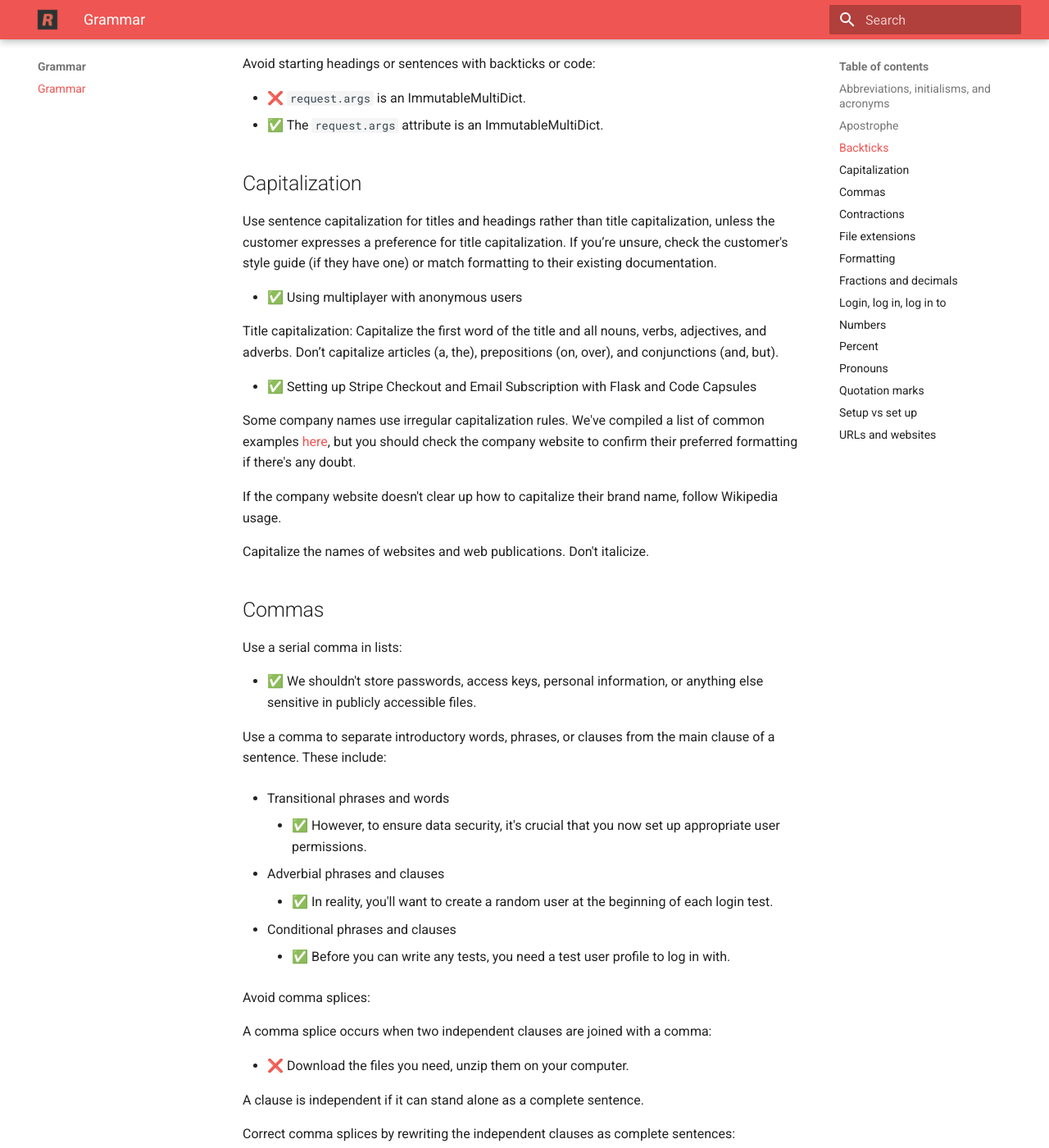
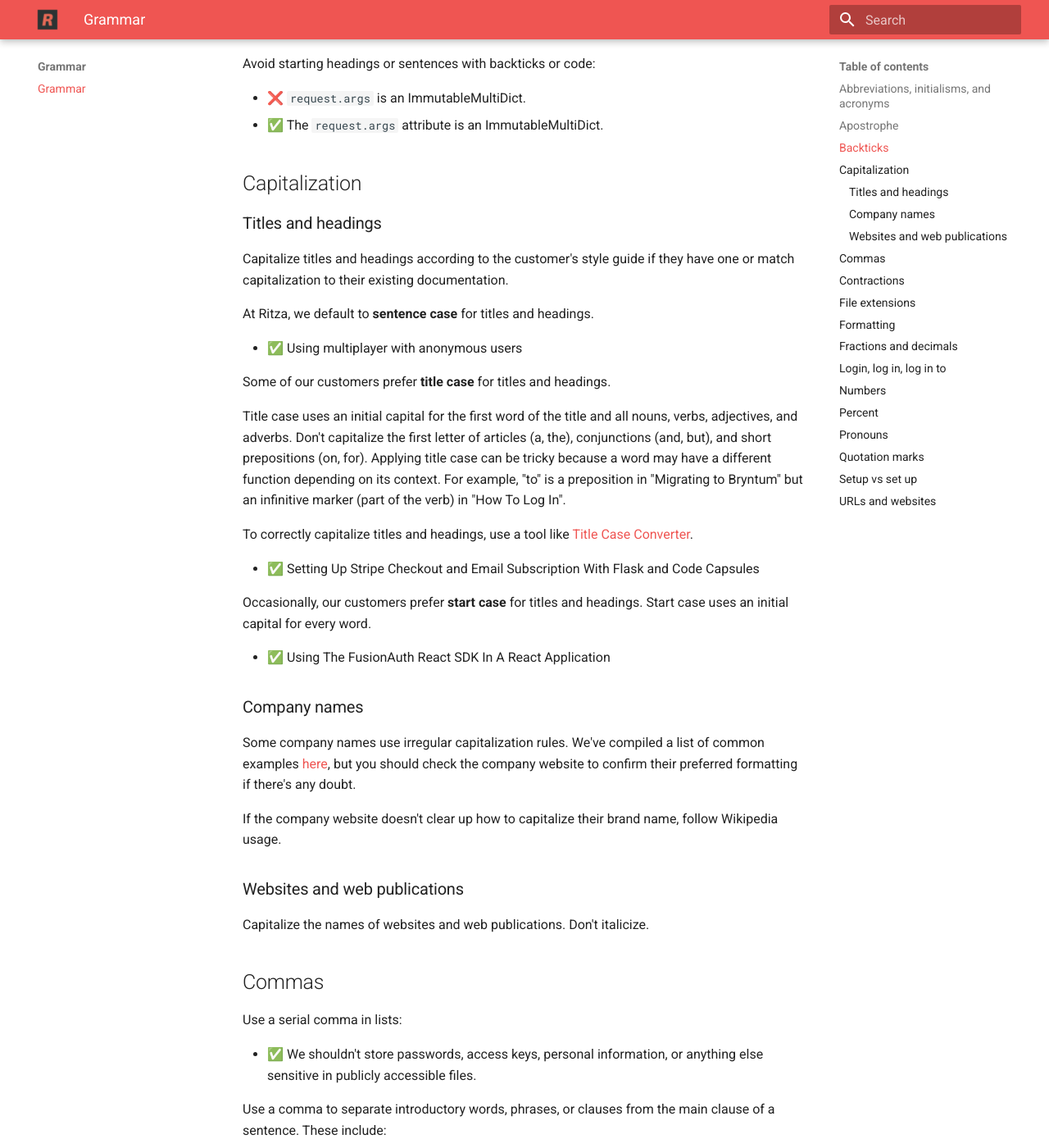
Before and after one commit to ritza-co/styleguide.ritza.co, an MkDocs documentation site: the page built from docs/grammar/grammar.md, in a window 1280 px wide and 1400 px high, scrolled down 1408 px. Shown: the whole window at 82% size. Built offline with MkDocs 1.6.1 and Material for MkDocs 9.7.7, drawn with Linux system fonts in a browser that asks for light colours.

Commit message:
More detail for case types and capitalizations

```diff
--- a/docs/grammar/grammar.md
+++ b/docs/grammar/grammar.md
@@ -51,17 +51,33 @@ Avoid starting headings or sentences with backticks or code:
 
 ## Capitalization
 
-Use sentence capitalization for titles and headings rather than title capitalization, unless the customer expresses a preference for title capitalization. If you’re unsure, check the customer's style guide (if they have one) or match formatting to their existing documentation.
+### Titles and headings
+
+Capitalize titles and headings according to the customer's style guide if they have one or match capitalization to their existing documentation.
+
+At Ritza, we default to **sentence case** for titles and headings.
 
 *  ✅ Using multiplayer with anonymous users
 
-Title capitalization: Capitalize the first word of the title and all nouns, verbs, adjectives, and adverbs. Don’t capitalize articles (a, the), prepositions (on, over), and conjunctions (and, but).
+Some of our customers prefer **title case** for titles and headings.
 
-*  ✅ Setting up Stripe Checkout and Email Subscription with Flask and Code Capsules
+Title case uses an initial capital for the first word of the title and all nouns, verbs, adjectives, and adverbs. Don't capitalize the first letter of articles (a, the), conjunctions (and, but), and short prepositions (on, for). Applying title case can be tricky because a word may have a different function depending on its context. For example, "to" is a preposition in "Migrating to Bryntum" but an infinitive marker (part of the verb) in "How To Log In".
+
+To correctly capitalize titles and headings, use a tool like [Title Case Converter](https://titlecaseconverter.com).
+
+*  ✅ Setting Up Stripe Checkout and Email Subscription With Flask and Code Capsules
+
+Occasionally, our customers prefer **start case** for titles and headings. Start case uses an initial capital for every word.
+
+* ✅ Using The FusionAuth React SDK In A React Application
+
+### Company names
 
 Some company names use irregular capitalization rules. We've compiled a list of common examples [here](./vocabulary/brandnames), but you should check the company website to confirm their preferred formatting if there's any doubt.
 
 If the company website doesn't clear up how to capitalize their brand name, follow Wikipedia usage.
+
+### Websites and web publications
 
 Capitalize the names of websites and web publications. Don't italicize.
 
```
